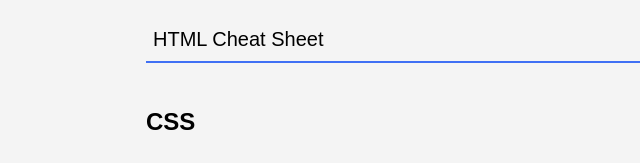
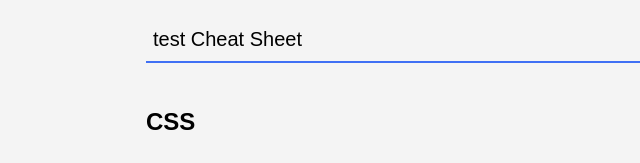
Before and after one commit to AhmdBlack0/Personal, a plain HTML site: page profile/summaries.html in a window 1280 px wide. Both pictures are taken after a click on the button 979 px from the left and 122 px from the top of the page. Shown: the part 205-368 px from the top of the page, 144-784 px from the left. Drawn offline with Linux system fonts and the light colour scheme.

Commit message:
Update summaries.html

```diff
--- a/profile/summaries.html
+++ b/profile/summaries.html
@@ -37,7 +37,7 @@
             <a href="files/HTML Cheat Sheet.pdf">Download</a>
           </div>
           <div class="down">
-            <p>HTML Cheat Sheet</p>
+            <p>test Cheat Sheet</p>
             <a href="files/HTML Cheat Sheet.pdf">Download</a>
           </div>
         </div>
```
